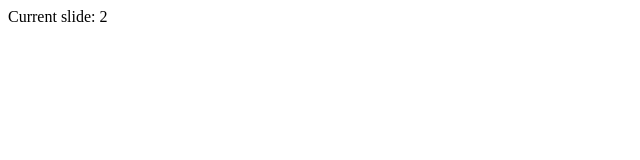
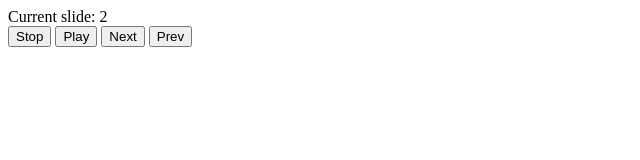
Before and after one commit to lemehovskiy/carousel_core, a website built with webpack: page index.html in a window 1280 px wide. Shown: the whole page, without its empty margins (0-640 px from the left). Built offline with Linux system fonts and the light colour scheme.

Commit message:
next, prev

```diff
--- a/index.html
+++ b/index.html
@@ -3,7 +3,7 @@
 <head>
     <meta charset="UTF-8">
     <title>
-          Home page
+        Home page
     </title>
 
 </head>
@@ -17,8 +17,23 @@
 </div>
 
 
+<button id="stop-btn">
+    Stop
+</button>
+<button id="play-btn">
+    Play
+</button>
+
+<button id="next-btn">
+    Next
+</button>
+
+<button id="prev-btn">
+    Prev
+</button>
+
+
 <script src="build/js/bundle.js"></script>
-
 
 
 </body>
```
Also changed, not shown: build/js/bundle.js, 1 other file.
